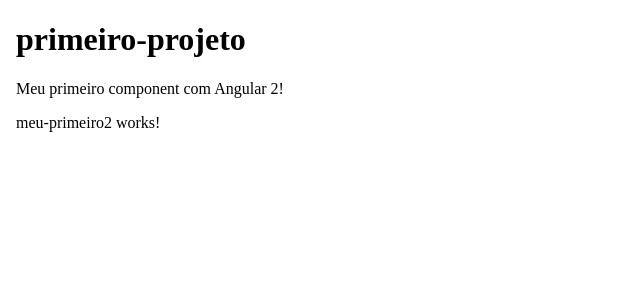
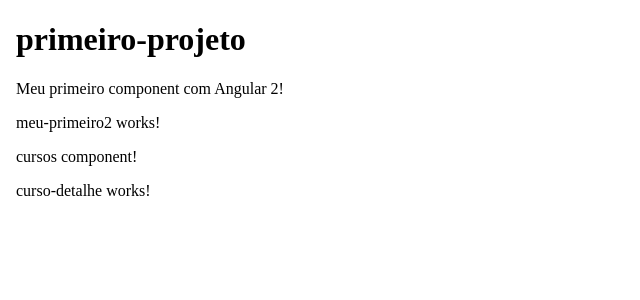
Before and after one commit to leonardokawamura/curso-de-angular, an Angular app: page / in a window 1280 px wide. Shown: the top 300 px of the page, without its empty margins (0-640 px from the left). Built offline with nearby package versions, Linux system fonts and the light colour scheme.

Commit message:
aula 05 - modulos

```diff
--- a/src/app/app.component.html
+++ b/src/app/app.component.html
@@ -9,5 +9,6 @@
   <h1>{{ title }}</h1>
   <meu-primeiro-component></meu-primeiro-component>
   <app-meu-primeiro2></app-meu-primeiro2>
+  <app-cursos></app-cursos>
 </body>
 </html>
--- a/src/app/app.module.ts
+++ b/src/app/app.module.ts
@@ -5,6 +5,7 @@
 import { AppComponent } from './app.component';
 import { MeuPrimeiroComponent } from './meu-primeiro/meu-primeiro.component';
 import { MeuPrimeiro2Component } from './meu-primeiro2/meu-primeiro2.component';
+import { CursosModule } from './cursos/cursos.module';
 
 @NgModule({
   declarations: [
@@ -14,7 +15,8 @@
   ],
   imports: [
     BrowserModule,
-    AppRoutingModule
+    AppRoutingModule,
+    CursosModule
   ],
   providers: [],
   bootstrap: [AppComponent]
--- /dev/null
+++ b/src/app/cursos/curso-detalhe/curso-detalhe.component.html
@@ -0,0 +1 @@
+<p>curso-detalhe works!</p>
--- /dev/null
+++ b/src/app/cursos/curso-detalhe/curso-detalhe.component.ts
@@ -0,0 +1,15 @@
+import { Component, OnInit } from '@angular/core';
+
+@Component({
+  selector: 'app-curso-detalhe',
+  templateUrl: './curso-detalhe.component.html',
+  styleUrls: ['./curso-detalhe.component.css']
+})
+export class CursoDetalheComponent implements OnInit {
+
+  constructor() { }
+
+  ngOnInit() {
+  }
+
+}
--- /dev/null
+++ b/src/app/cursos/cursos.component.html
@@ -0,0 +1,3 @@
+<p>cursos component!</p>
+
+<app-curso-detalhe></app-curso-detalhe>
--- /dev/null
+++ b/src/app/cursos/cursos.component.ts
@@ -0,0 +1,15 @@
+import { Component, OnInit } from '@angular/core';
+
+@Component({
+  selector: 'app-cursos',
+  templateUrl: './cursos.component.html',
+  styleUrls: ['./cursos.component.css']
+})
+export class CursosComponent implements OnInit {
+
+  constructor() { }
+
+  ngOnInit() {
+  }
+
+}
```
Also changed, not shown: src/app/cursos/cursos.module.ts (added, +20 -0 lines), src/app/cursos/curso-detalhe/curso-detalhe.component.css (added), src/app/cursos/cursos.component.css (added), 2 other files (tests, documents, lock files or other folders).
